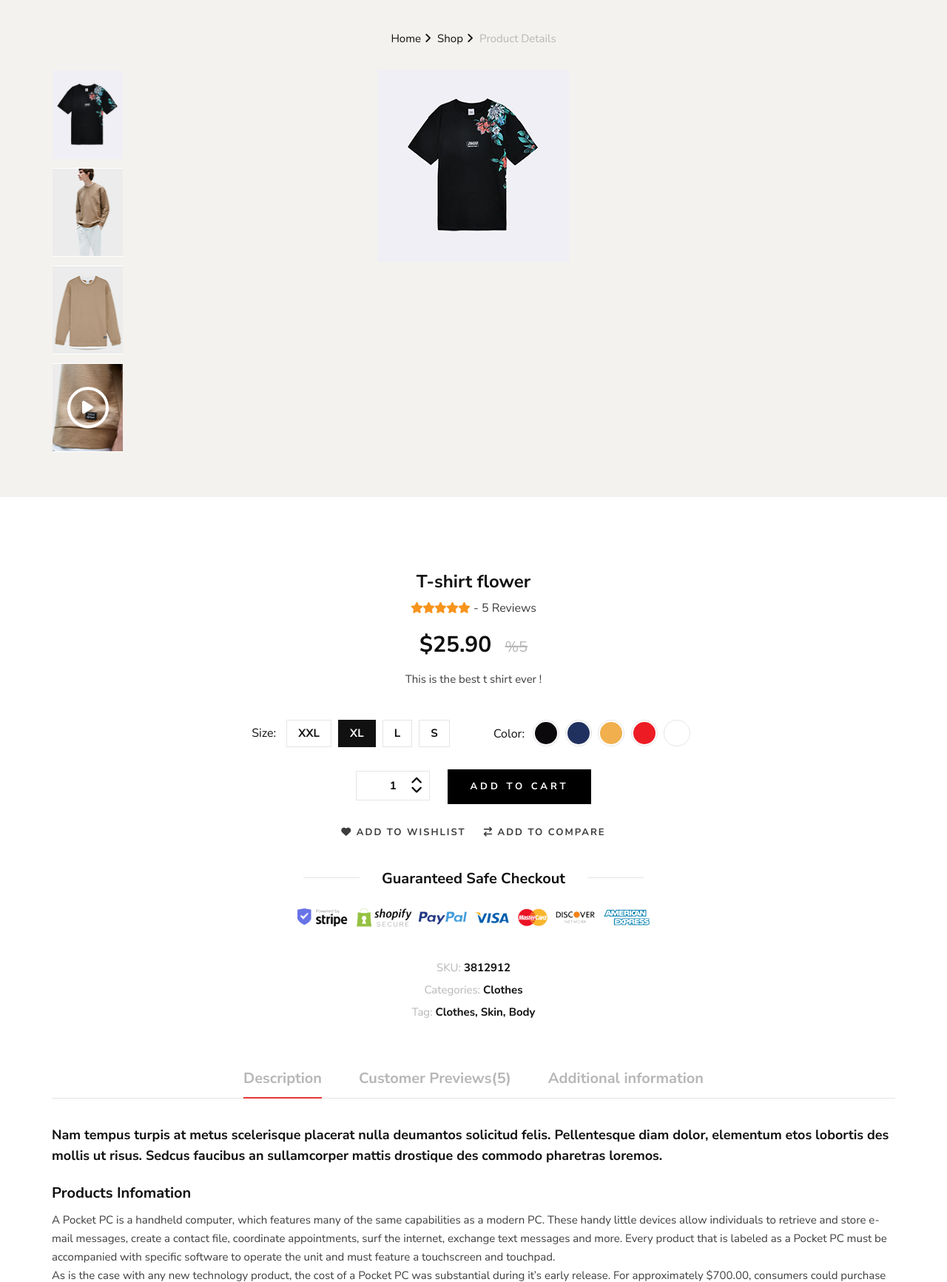
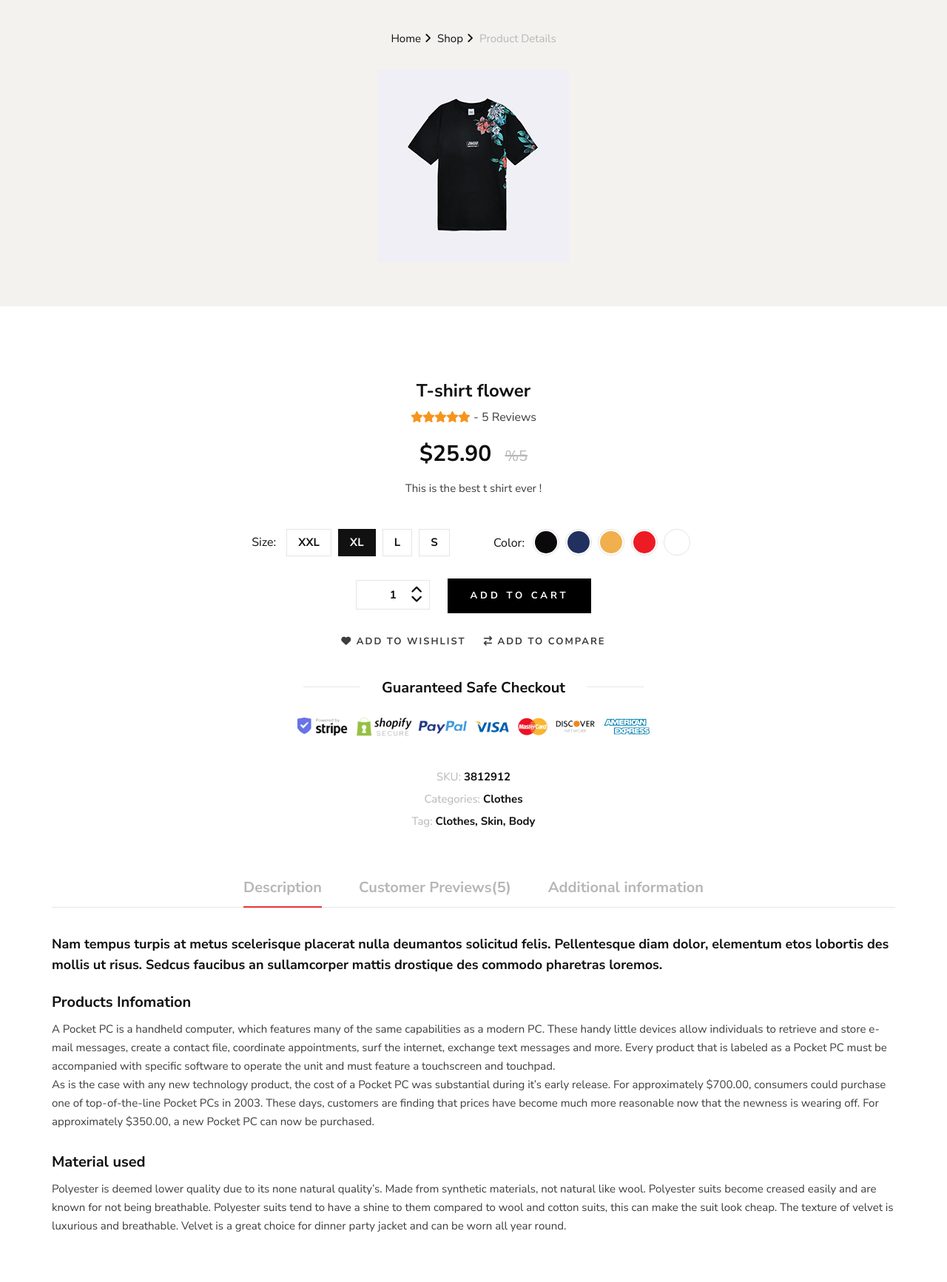
Before and after one commit to islomabdullaev/malefashion-443, a Django app: page /products/1/details/ in a window 1280 px wide. Shown: the part 155-1888 px from the top of the page at 74% size. Run offline with Django 5.2, Linux system fonts and the light colour scheme; data comes from the database, SQL or seed files in the repository; both versions use the stored data as it was after the commit; some libraries are stand-ins or nearby versions.

Commit message:
shop-part-21

```diff
--- a/config/settings.py
+++ b/config/settings.py
@@ -116,7 +116,7 @@
 
 LANGUAGE_CODE = 'en-us'
 
-TIME_ZONE = 'UTC'
+TIME_ZONE = 'Asia/Tashkent'
 
 USE_I18N = True
 
--- a/products/admin.py
+++ b/products/admin.py
@@ -3,7 +3,8 @@
 # models
 from products.models import (
     CategoryModel, BrandModel, SizeModel,
-    ColorModel, TagModel, ProductModel, WishlistModel)
+    ColorModel, TagModel, ProductModel, WishlistModel,
+    ProductImage)
 
 # Register your models here.
 admin.site.register(ProductModel)
@@ -13,3 +14,4 @@
 admin.site.register(ColorModel)
 admin.site.register(TagModel)
 admin.site.register(WishlistModel)
+admin.site.register(ProductImage)
--- a/products/models.py
+++ b/products/models.py
@@ -1,3 +1,4 @@
+from django.utils import timezone
 from django.db import models
 from django.contrib.auth.models import User
 
@@ -86,6 +87,26 @@
         verbose_name_plural = "Products"
 
 
+    def is_new(self):
+        current_time = timezone.now()
+        diff = (current_time - self.created_at).days
+        if diff <= 3:
+            return True
+        else:
+            return False
+
+
+class ProductImage(models.Model):
+    product = models.ForeignKey(ProductModel, on_delete=models.CASCADE, related_name="images")
+    image = models.ImageField(upload_to='products/nested_images/')
+    class Meta:
+        verbose_name = "Product Image"
+        verbose_name_plural = "Product Images"
+
+    def __str__(self) -> str:
+        return self.product.name
+
+
 class WishlistModel(models.Model):
     user = models.ForeignKey(User, on_delete=models.CASCADE)
     product = models.ForeignKey(ProductModel, on_delete=models.CASCADE)
--- a/templates/shop-details.html
+++ b/templates/shop-details.html
@@ -19,56 +19,33 @@
                 <div class="row">
                     <div class="col-lg-3 col-md-3">
                         <ul class="nav nav-tabs" role="tablist">
+                            {% for product_image in product.images.all %}
                                 <li class="nav-item">
-                                <a class="nav-link active" data-toggle="tab" href="#tabs-1" role="tab">
-                                    <div class="product__thumb__pic set-bg" data-setbg="{{ product.image.url }}">
+                                    <a class="nav-link active" data-toggle="tab" href="{% url 'products:details' pk=product.pk %}?#tabs-{{ forloop.counter }}" role="tab">
+                                        <div class="product__thumb__pic set-bg" data-setbg="{{ product_image.image.url }}">
                                         </div>
                                     </a>
                                 </li>
-                            <li class="nav-item">
-                                <a class="nav-link" data-toggle="tab" href="#tabs-2" role="tab">
-                                    <div class="product__thumb__pic set-bg" data-setbg="{% static 'img/shop-details/thumb-2.png' %}">
-                                    </div>
-                                </a>
-                            </li>
-                            <li class="nav-item">
-                                <a class="nav-link" data-toggle="tab" href="#tabs-3" role="tab">
-                                    <div class="product__thumb__pic set-bg" data-setbg="{% static 'img/shop-details/thumb-3.png' %}">
-                                    </div>
-                                </a>
-                            </li>
-                            <li class="nav-item">
-                                <a class="nav-link" data-toggle="tab" href="#tabs-4" role="tab">
-                                    <div class="product__thumb__pic set-bg" data-setbg="{% static 'img/shop-details/thumb-4.png' %}">
-                                        <i class="fa fa-play"></i>
-                                    </div>
-                                </a>
-                            </li>
+                            {% endfor %}
                         </ul>
                     </div>
                     <div class="col-lg-6 col-md-9">
                         <div class="tab-content">
-                            <div class="tab-pane active" id="tabs-1" role="tabpanel">
+                            {% if product.images.all %}
+                                {% for product_image in product.images.all %}
+                                    <div class="tab-pane {% if forloop.counter == 1 %} active {% endif %}" id="tabs-{{ forloop.counter }}" role="tabpanel">
+                                        <div class="product__details__pic__item">
+                                            <img src="{{ product_image.image.url }}" alt="">
+                                        </div>
+                                    </div>
+                                {% endfor %}
+                                {% else %}
+                                    <div class="tab-pane active" id="" role="tabpanel">
                                         <div class="product__details__pic__item">
                                             <img src="{{ product.image.url }}" alt="">
                                         </div>
                                     </div>
-                            <div class="tab-pane" id="tabs-2" role="tabpanel">
-                                <div class="product__details__pic__item">
-                                    <img src="{% static 'img/shop-details/product-big-3.png' %}" alt="">
-                                </div>
-                            </div>
-                            <div class="tab-pane" id="tabs-3" role="tabpanel">
-                                <div class="product__details__pic__item">
-                                    <img src="{% static 'img/shop-details/product-big.png' %}" alt="">
-                                </div>
-                            </div>
-                            <div class="tab-pane" id="tabs-4" role="tabpanel">
-                                <div class="product__details__pic__item">
-                                    <img src="{% static 'img/shop-details/product-big-4.png' %}" alt="">
-                                    <a href="https://www.youtube.com/watch?v=8PJ3_p7VqHw&list=RD8PJ3_p7VqHw&start_radio=1" class="video-popup"><i class="fa fa-play"></i></a>
-                                </div>
-                            </div>
+                            {% endif %}
                         </div>
                     </div>
                 </div>
```
Also changed, not shown: templates/shop.html (+8 -1 lines), db.sqlite3, media/products/1376447-001_SLF_SL.webp (added), media/products/nested_images/071217_TOMFORD_OMBRE_2_RGB_WebCrop_800x.jpg (added), media/products/nested_images/3b11140a8277f88451f560488140d49c2bf85df1-min.jpg (added), media/products/nested_images/TFD121PER00209_2.webp (added), media/products/nested_images/Y2F0YWxvZy9hL2UvYy9mL2FlY2Y3NTk5MTNkMWZlYzRkZTlkZDIyMGM4ZDRjZDAx_vM74jvr.jpeg (added), products/migrations/0004_alter_productmodel_category_productimage.py (added). Lines whose indentation alone changed are shown as unchanged.
